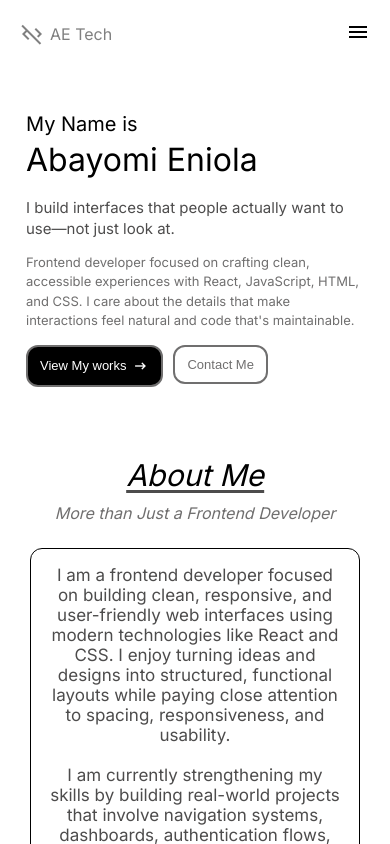
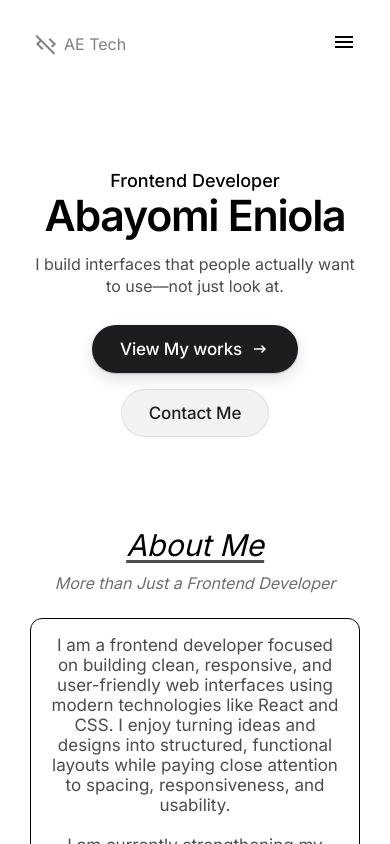
Before and after one commit to eniola256/Portfolio, a React (Vite) app: page / in a window 390 px wide. Shown: the top 844 px of the page. Built offline with nearby package versions, Linux system fonts and the light colour scheme.

Commit message:
Save About section before redesign

```diff
--- a/src/About.css
+++ b/src/About.css
@@ -1,3 +1,4 @@
+
 .abt-section{
     padding: 70px 70px 10px;
     display: flex;
--- a/src/Home.css
+++ b/src/Home.css
@@ -1,60 +1,120 @@
 #home {
-    display: flex;
-    flex-direction: column;
-    width: 60%;
-    gap: 20px;
-    padding-left: 70px;
-    padding-top: 110px;
+  display: flex;
+  flex-direction: column;
+  align-items: center;
+  justify-content: center;
+  text-align: center;          /* centers wrapped lines of text */
+  width: 80%;
+  box-sizing: border-box;
+  margin: 0 auto;              /* keeps the block centered when width < 100% */
+  gap: 20px;
+  padding: 90px 24px 0;       /* equal left and right padding, no more 70px offset */
 }
-.home-section h1{
-    font-weight: 400;
+
+.home-section h1 {
+  font-size: clamp(18px, 2.4vw, 22px);
+  display: flex;
+  flex-direction: column;
+  justify-content: center;
+  align-items: center;
+  font-weight: 500;
+  margin: 0;
 }
-.home-section h1 span{
-    font-size: 80px ;
+
+.home-section h1 span {
+  font-size: clamp(40px, 11vw, 100px);   /* 40px on phones, up to 100px on desktop */
+  font-weight: 600;
+  line-height: 1.05;
+  letter-spacing: -0.03em;
 }
+
 .home-section a{
   text-decoration: none;
 }
-.top-par{
-    color: #4d4c4c;
-    font-size: 28px;
+.top-par {
+  color: #4d4c4c;
+  font-size: clamp(16px, 2.4vw, 28px);
+  line-height: 1.35;
+  max-width: 34ch;                        /* stops long lines on wide screens */
+  margin: 0;
 }
 .bottom-par{
     color: #706f6f;
     font-size: 20px;
-}
-.home-btn{
-    display: flex;
-    gap: 20px;
-}
-.home-section button{
-    padding: 23px 30px;
-    font-size: 18px;
-    cursor: pointer;
-    border-radius: 12px;
-}
-.left-btn {
-    color: #fff;
-    background-color: #000000;
-    border: 2px solid rgb(112, 111, 111);
     display: flex;
     align-items: center;
-    gap: 5px;
+    justify-content: center;
 }
-.left-btn:hover{
-    background-color: #252525;
+.home-btn {
+  display: flex;
+  justify-content: center;
+  align-items: center;
+  flex-wrap: wrap;
+  gap: 16px;
+  margin-top: 12px;
 }
-.left-btn span{
-    font-size: 30px;
+
+/* shared base */
+.home-section button {
+  font-family: inherit;
+  font-size: 17px;
+  font-weight: 500;
+  letter-spacing: -0.01em;
+  padding: 14px 28px;
+  border-radius: 980px;                 /* full pill */
+  cursor: pointer;
+  border: none;
+  transition: background-color 0.25s ease, transform 0.2s ease,
+              box-shadow 0.25s ease, color 0.25s ease;
 }
+
+.home-section button:active {
+  transform: scale(0.97);               /* press feedback */
+}
+
+.home-section button:focus-visible {
+  outline: 2px solid #0071e3;           /* keyboard focus ring */
+  outline-offset: 3px;
+}
+
+/* primary: solid, confident */
+.left-btn {
+  display: flex;
+  align-items: center;
+  gap: 8px;
+  color: #fff;
+  background-color: #1d1d1f;            /* Apple's near-black, softer than #000 */
+  box-shadow: 0 1px 2px rgba(0, 0, 0, 0.2), 0 6px 16px rgba(0, 0, 0, 0.12);
+}
+
+.left-btn:hover {
+  background-color: #3a3a3c;
+  transform: translateY(-1px);
+  box-shadow: 0 2px 4px rgba(0, 0, 0, 0.2), 0 10px 24px rgba(0, 0, 0, 0.18);
+}
+
+.left-btn span {
+  font-size: 20px;
+  line-height: 1;
+  transition: transform 0.25s ease;
+}
+
+.left-btn:hover span {
+  transform: translateX(4px);           /* arrow nudges forward */
+}
+
+/* secondary: quiet, glassy pill */
 .right-btn {
-    color: rgb(112, 111, 111);
-    background-color: #fff;
-    border: 2px solid rgb(112, 111, 111);
+  color: #1d1d1f;
+  background-color: rgba(0, 0, 0, 0.05);
+  backdrop-filter: blur(10px);
+  -webkit-backdrop-filter: blur(10px);
+  box-shadow: inset 0 0 0 1px rgba(0, 0, 0, 0.08);   /* hairline instead of a border */
 }
-.right-btn:hover{
-    border: 2px solid black;
-    color: #000000;
+
+.right-btn:hover {
+  background-color: rgba(0, 0, 0, 0.09);
+  transform: translateY(-1px);
 }
 /* ======================= */
 /* Subtle Entrance Effects */
@@ -78,85 +138,31 @@
 }
 @media (max-width: 1000px) {
   #home {
-    width: 75%;
+    width: 100%;               /* was 75% */
     padding-bottom: 0;
   }
 }
+
 @media (max-width: 768px) {
   #home {
-    width: 80%;
+    width: 100%;               /* was 80% */
     padding: 100px 20px 30px;
     gap: 16px;
     line-height: 1.4;
   }
-
-  .home-section h1 {
-    font-size: 22px;
-  }
-
-  .home-section h1 span {
-    font-size: 38px;
-  }
-
-  .top-par {
-    font-size: 16px;
-  }
-
   .bottom-par {
-    font-size: 14px;
-  }
-
-  .home-btn {
-    gap: 12px;
-  }
-
-  .home-section button {
-    padding: 10px 14px;
-    font-size: 13px;
-  }
-
-  .left-btn span {
-    font-size: 20px;
+    display: none;
   }
 }
 
-
 @media (max-width: 430px) {
-  #home {
-    padding: 90px 16px 10px;
-    gap: 14px;
-    width: 100%;
-  }
-
-  .home-section h1 {
-    font-size: 20px;
-  }
-
-  .home-section h1 span {
-    font-size: 32px;
-  }
-
-  .top-par {
-    font-size: 15px;
-  }
-
-  .bottom-par {
-    font-size: 13px;
-    line-height: 1.5;
-  }
-
   .home-btn {
-    gap: 10px;
-    width: 90%;
+    width: 100%;               /* was 90%, which left the buttons slightly off-center */
+    flex-direction: column;    /* optional: stack the buttons on small phones */
+    align-items: center;
   }
 
   .home-section button {
     width: 100%;
-    padding: 10px 12px;
-    font-size: 13px;
-  }
-
-  .left-btn span {
-    font-size: 18px;
   }
 }
--- a/src/Home.jsx
+++ b/src/Home.jsx
@@ -3,8 +3,8 @@ import "./Home.css";
 function Home() {
   return (
     <>
-    <section id="home" className="section home-section">
-  <h1 className="fade-up">My Name is <br /><span>Abayomi Eniola</span></h1>
+  <section id="home" className="section home-section">
+  <h1 className="fade-up">Frontend Developer<br /><span>Abayomi Eniola</span></h1>
   <p className="top-par fade-up delay-1">I build interfaces that people actually want to use—not just look at.</p>
   <p className="bottom-par fade-up delay-2">Frontend developer focused on crafting clean, accessible experiences with React, JavaScript, HTML, and CSS. I care about the details that make interactions feel natural and code that's maintainable.</p>
 
--- a/src/Navbar.css
+++ b/src/Navbar.css
@@ -1,17 +1,12 @@
 .navbar {
-  display: flex;
-  justify-content: space-between;
+  position: sticky;            /* keeps the transparent pill floating over content */
+  top: 0;
+  z-index: 1000;
+  display: grid;
+  grid-template-columns: 1fr auto 1fr;  /* logo | nav | empty (mirrors the logo) */
   align-items: center;
-
-  position: fixed;
-  top: 0;
-  left: 0;
-  right: 0;
-
-  padding: 20px;
-  width: 100%;
-  z-index: 1000;
-  background: white;
+  padding: 10px 24px;
+  background: transparent;
   box-sizing: border-box;
 }
 
@@ -20,11 +15,31 @@
   align-items: center;
   gap: 6px;
   color: grey;
+  justify-self: start;         /* logo on the left */
 }
 
 .nav-items {
   display: flex;
-  gap: 40px;
+  gap: 30px;
+  padding: 10px 28px;
+  border-radius: 999px;
+  border: none;                              /* border removed */
+
+  /* glass surface */
+  background: linear-gradient(
+    135deg,
+    rgba(255, 255, 255, 0.35),
+    rgba(255, 255, 255, 0.08)
+  );
+  backdrop-filter: blur(20px) saturate(180%);
+  -webkit-backdrop-filter: blur(20px) saturate(180%);
+
+  /* shadow stack replaces the border */
+  box-shadow:
+    0 8px 32px rgba(0, 0, 0, 0.12),                 /* soft drop shadow */
+    inset 0 1px 1px rgba(255, 255, 255, 0.7),       /* bright top edge */
+    inset 0 -1px 1px rgba(0, 0, 0, 0.06),           /* faint bottom edge */
+    inset 0 0 20px rgba(255, 255, 255, 0.15);       /* inner glow */
 }
 
 .nav-items a {
@@ -52,10 +67,16 @@
 .menu-toggle {
   display: none;
   cursor: pointer;
+  justify-self: end;
 }
 
 /* ---------- MOBILE ---------- */
 @media (max-width: 768px) {
+  .navbar {
+    display: flex;
+    justify-content: space-between;
+  }
+
   .menu-toggle {
     display: block;
   }
@@ -65,12 +86,14 @@
     top: 70px;
     left: 0;
     width: 100%;
-    background: white;
+    box-sizing: border-box;
+    background: rgba(255, 255, 255, 0.85);  /* more opaque so links stay readable */
+    border-radius: 0 0 24px 24px;
+    border: none;
 
     flex-direction: column;
     align-items: center;
     gap: 24px;
-
     padding: 20px 0;
 
     transform: translateY(-200%);
--- a/src/Navbar.jsx
+++ b/src/Navbar.jsx
@@ -14,7 +14,7 @@ function Navbar() {
       <div className={`nav-items ${isOpen ? "open" : ""}`}>
         <a href="#home" onClick={() => setIsOpen(false)}>Home</a>
         <a href="#About" onClick={() => setIsOpen(false)}>About Me</a>
-        <a href="#Projects" onClick={() => setIsOpen(false)}>Projects</a>
+        <a href="#Projects" onClick={() => setIsOpen(falses)}>Projects</a>
         <a href="#Contact" onClick={() => setIsOpen(false)}>Lets Connect</a>
       </div>
 
```
Also changed, not shown: src/About.jsx (line endings or trailing spaces).
